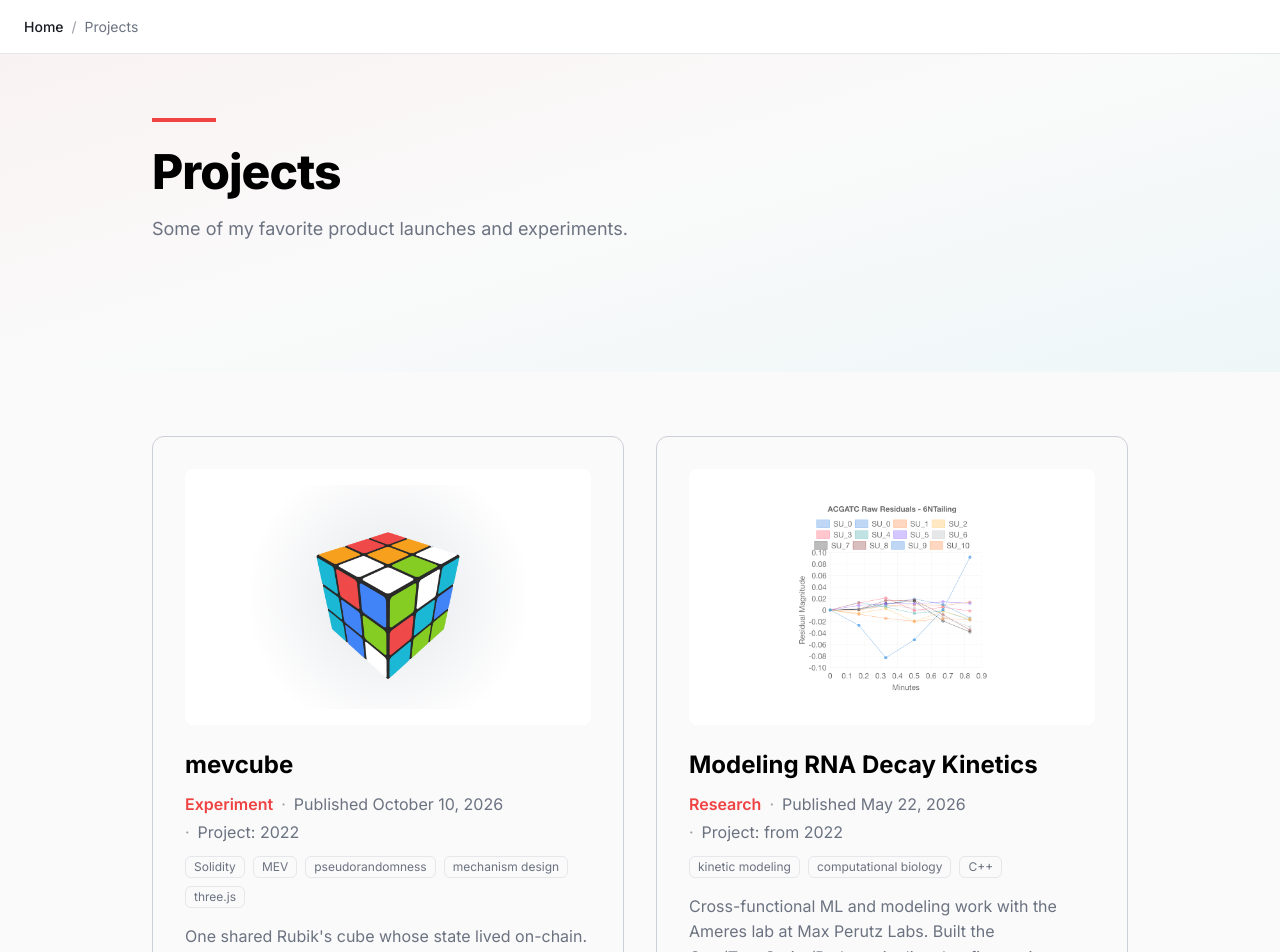
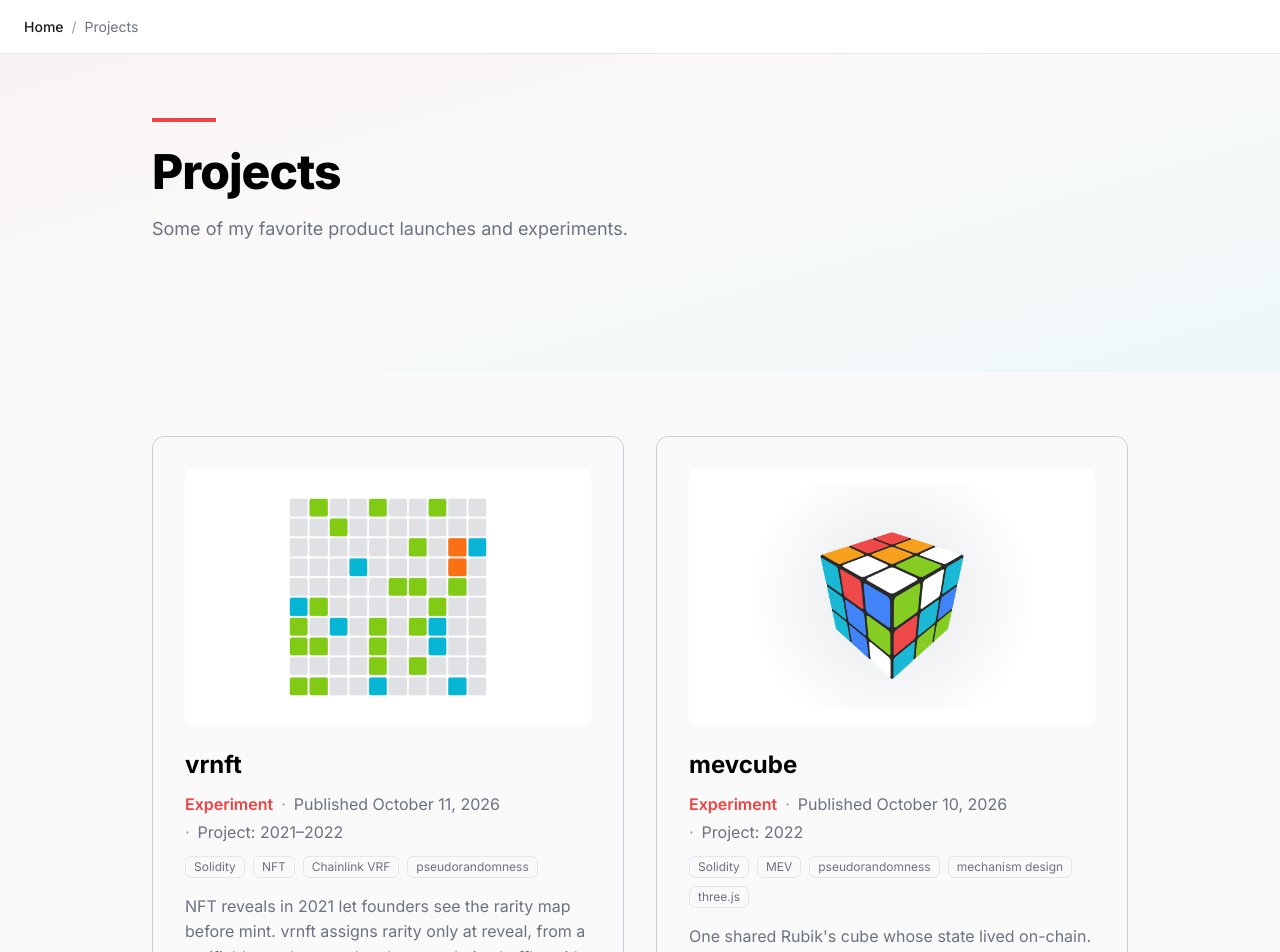
Before and after one commit to andrewaarestad/personal-website, a Next.js app in the folder apps/website/: page /projects in a window 1280 px wide. Shown: the top 952 px of the page. Built offline with nearby package versions, Linux system fonts and the light colour scheme; no server answers.

Commit message:
vrnft: set publishedAt to 2026-10-11 (merge date of #46) (#47)

```diff
--- a/apps/website/src/content/registry.ts
+++ b/apps/website/src/content/registry.ts
@@ -112,7 +112,8 @@ export const contentEntries: readonly ContentEntry[] = [
       "A sample NFT contract whose rarity reveal uses Chainlink VRF, so nobody, founders included, can know which tokens are rare before the reveal.",
     listingSummary:
       "NFT reveals in 2021 let founders see the rarity map before mint. vrnft assigns rarity only at reveal, from a verifiable random seed and an on-chain shuffle, with an interactive simulator comparing the two.",
-    // publishedAt: set to the merge date of the PR that lands this page.
+    // Merge date of the PR that landed the page (#46).
+    publishedAt: "2026-10-11",
     // Commit history runs Oct 2021–Jun 2022.
     projectPeriod: { start: "2021", end: "2022" },
     authors: [DEFAULT_AUTHOR],
```
Also changed, not shown: 2 other files (tests, documents, lock files or other folders).
